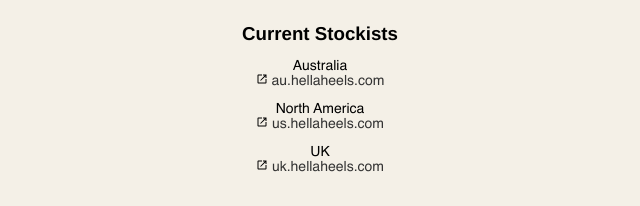
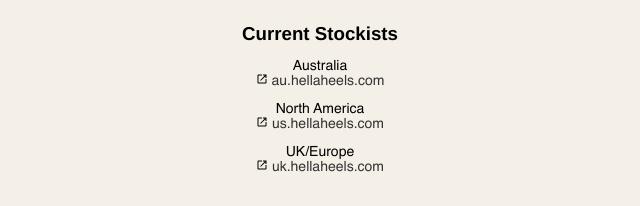
Before and after one commit to esftn/esftn.github.io, a plain HTML site: page index.html in a window 1280 px wide. Shown: the part 151-357 px from the top of the page, 320-960 px from the left. Drawn offline with Linux system fonts and the light colour scheme.

Commit message:
Update index.html
country name update

```diff
--- a/index.html
+++ b/index.html
@@ -253,7 +253,7 @@
                         </svg>
                         us.hellaheels.com</a>
                     <br><br>
-                    UK<br>
+                    UK/Europe<br>
                     <a href="https://uk.hellaheels.com/collections/hoah" title="HELLA HEELS UK" target="_blank">
                         <svg aria-labelledby="open link" xmlns="http://www.w3.org/2000/svg" viewBox="0 0 24 24">
                             <path
```
